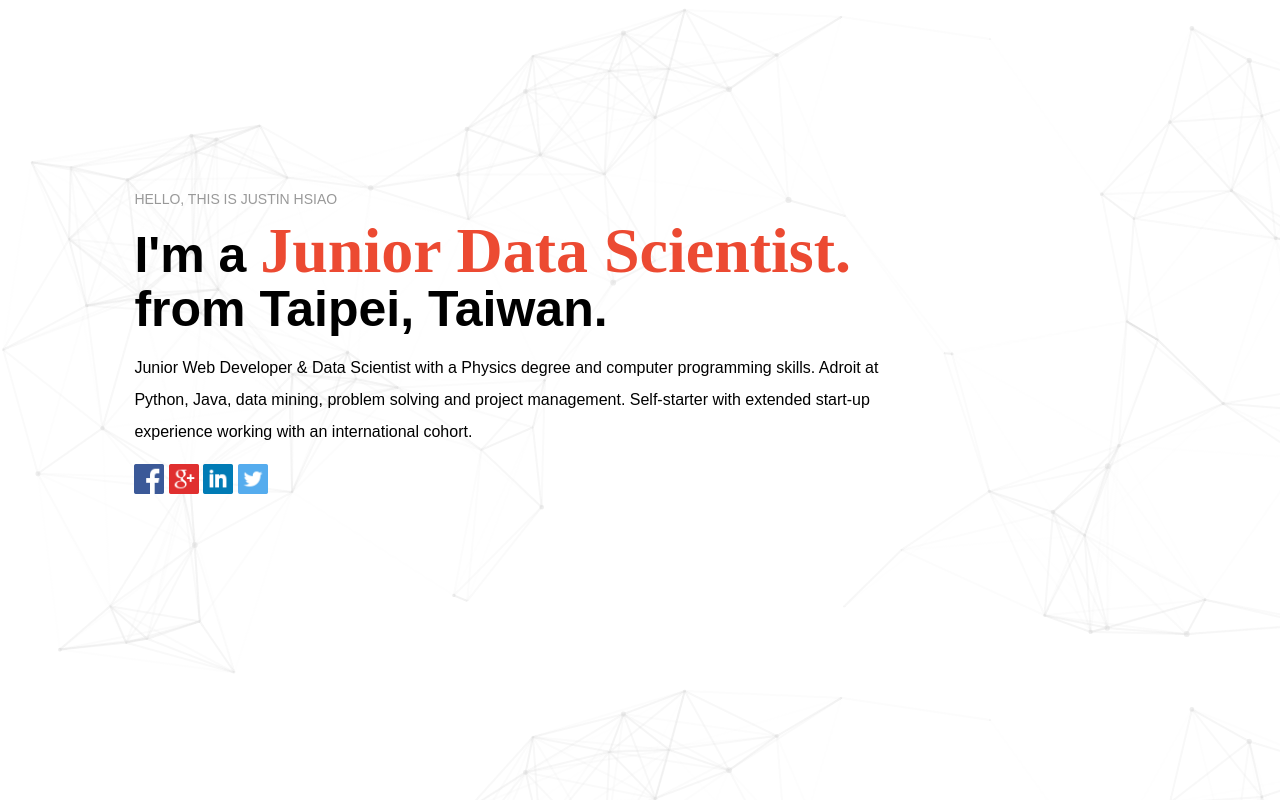
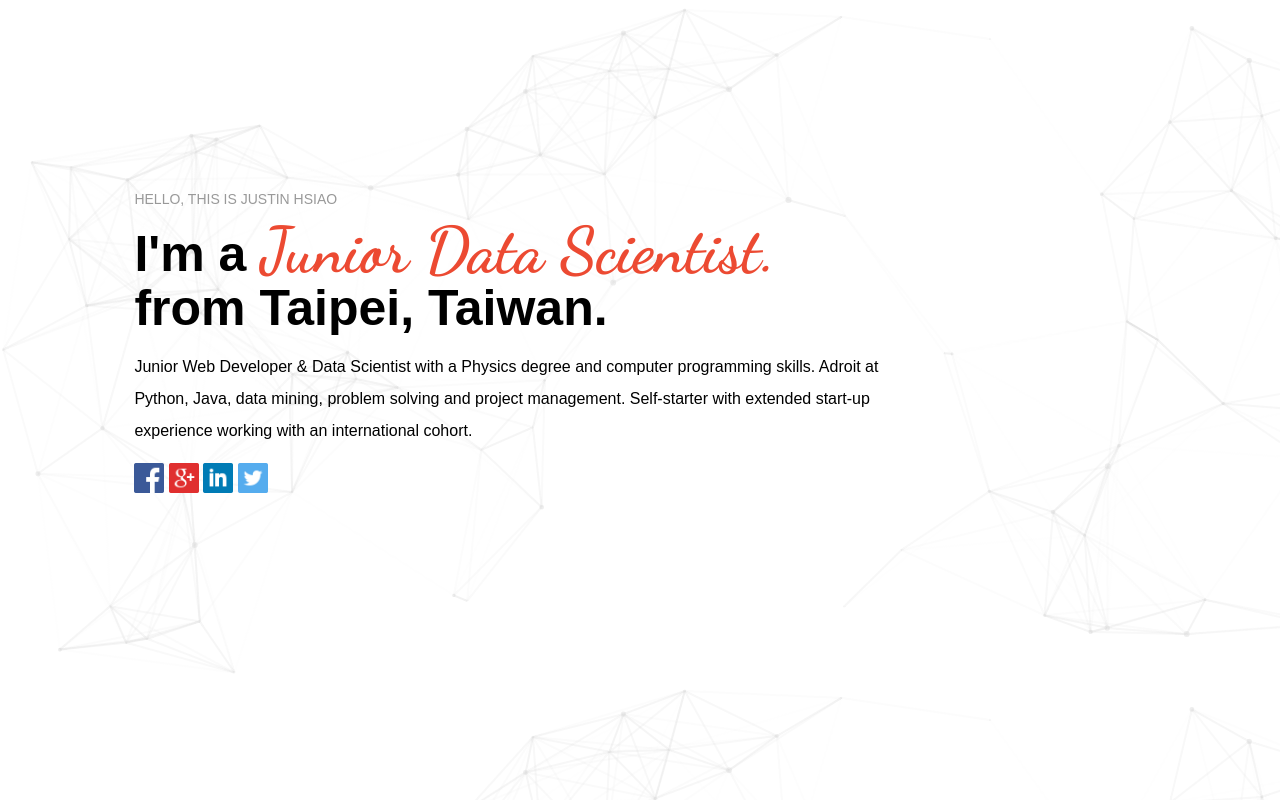
Before and after one commit to jcthsiao/ac-mkt-11-programming, a plain HTML site: page 20160914_intro/index.html in a window 1280 px wide. Drawn offline with Linux system fonts and the light colour scheme.

Commit message:
add font

```diff
--- a/20160914_intro/index.html
+++ b/20160914_intro/index.html
@@ -3,6 +3,7 @@
 <head>
 	<meta charset="UTF-8">
 	<title>Justin Hsiao</title>
+	<link href='https://fonts.googleapis.com/css?family=Dancing+Script:700,400' rel='stylesheet' type='text/css'>
 	<link rel="stylesheet" type="text/css" href="style.css">
 </head>
 <body>
```
